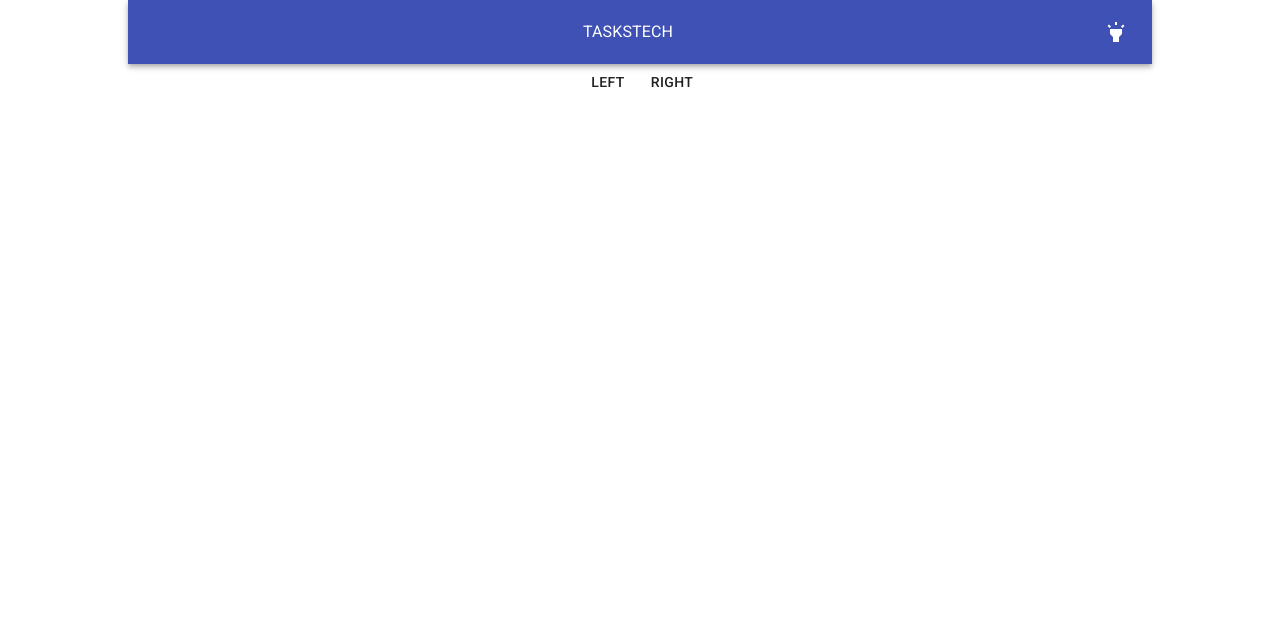
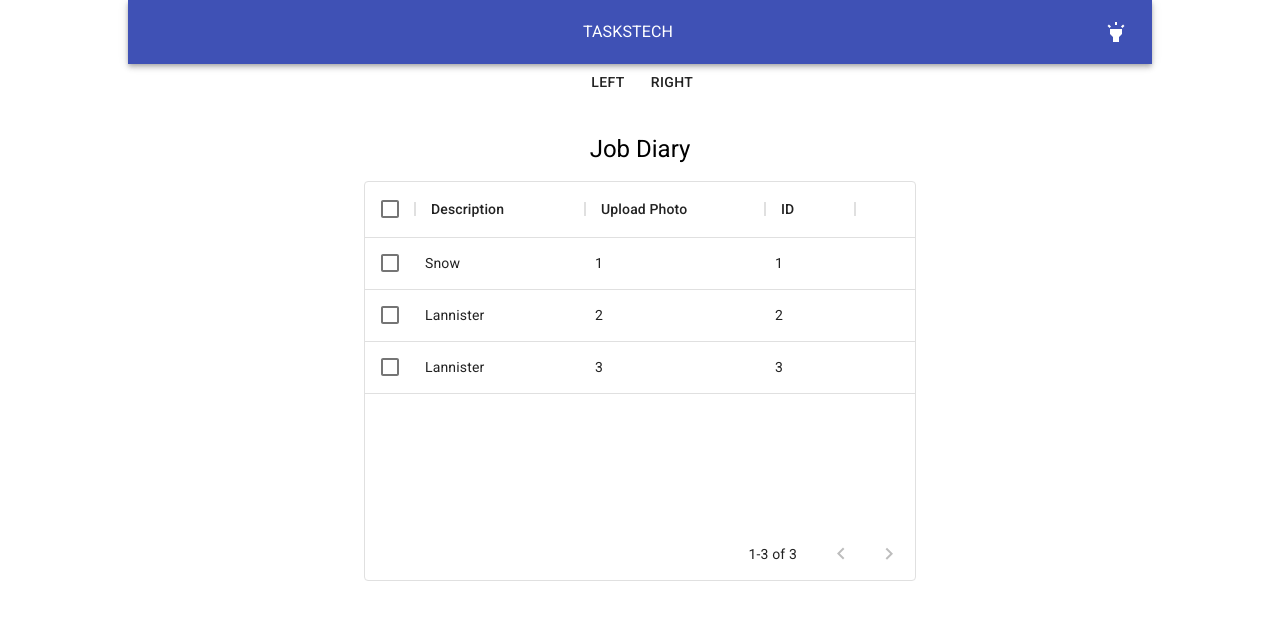
Before and after one commit to tweneboah/taskstech, a React (Create React App) app: page /view/jobs/diary in a window 1280 px wide. Shown: the top 620 px of the page. Built offline with nearby package versions, Linux system fonts and the light colour scheme; sample sign-in values are in the browser's storage.

Commit message:
Implemented job diary ui

```diff
--- a/src/App.js
+++ b/src/App.js
@@ -12,6 +12,7 @@ import RightSideBar from "./components/rightSideBar/RightSideBar";
 import TradieLogin from "./components/Trader/TradieLogin";
 import TradieSignUp from "./components/Trader/TradieSignUp";
 import TradieProfileForm from "./components/Trader/TradieProfileForm";
+import JobDiary from './components/Jobs/JobDiary/JobDiary';
 
 function App() {
   return (
@@ -29,6 +30,7 @@ function App() {
           <Route exact={true} path='/inventory/create' component={NewInventory} />
           <Route exact={true} path='/inventory/list' component={InventoryList} />
           <Route exact path='/tradie/profile' component={TradieProfileForm} />
+          <Route exact path='/view/jobs/diary' component={JobDiary} />
         </Auth>
 
       </Switch>
--- /dev/null
+++ b/src/components/Jobs/JobDiary/JobDiary.js
@@ -0,0 +1,41 @@
+import React from 'react';
+
+import { makeStyles } from '@material-ui/core/styles';
+import Typography from "@material-ui/core/Typography";
+import Container from '@material-ui/core/Container';
+
+import JobDiaryDataTable from '../JobDiary/JobDiaryDataTable';
+
+
+const useStyles = makeStyles((theme) => ({
+  root: {
+    backgroundColor: theme.palette.background.paper,
+    width: 600,
+  },
+  diary: {
+    marginTop: theme.spacing(2),
+    padding: theme.spacing(2),
+    display: "flex",
+    flexDirection: "column",
+
+  },
+}));
+
+export default function JobDiary(props) {
+  const classes = useStyles();
+  console.log(props)
+
+
+  return (
+    <Container maxWidth="lg" className={classes.root}>
+      <div >
+        <Typography component="h1" variant="h5" className={classes.diary}>
+          Job Diary
+        </Typography>
+
+        <JobDiaryDataTable /> {/**/}
+      </div>
+
+    </Container>
+  );
+}
--- /dev/null
+++ b/src/components/Jobs/JobDiary/JobDiaryDataTable.js
@@ -0,0 +1,38 @@
+import * as React from 'react';
+import { DataGrid } from '@material-ui/data-grid';
+
+const diaryColumns = [
+  {
+    field: 'description',
+    headerName: 'Description',
+    width: 170,
+    editable: true,
+  },
+  {
+    field: 'upload_photo',
+    headerName: 'Upload Photo',
+    width: 180,
+    editable: true,
+  },
+  { field: 'job_id', headerName: 'ID', width: 90 },
+];
+
+const diaryRows = [
+  { id: 1, description: 'Snow', upload_photo: "1", job_id: 1 },
+  { id: 2, description: 'Lannister', upload_photo: "2", job_id: 2 },
+  { id: 3, description: 'Lannister', upload_photo: "3", job_id: 3 },
+];
+
+export default function JobDiaryDataTable() {
+  return (
+    <div style={{ height: 400, width: '100%' }}>
+      <DataGrid
+        rows={diaryRows}
+        columns={diaryColumns}
+        pageSize={5}
+        checkboxSelection
+        disableSelectionOnClick
+      />
+    </div>
+  );
+}
--- a/src/components/Jobs/ViewJobs/DataTable.js
+++ b/src/components/Jobs/ViewJobs/DataTable.js
@@ -4,18 +4,61 @@ import Button from '@material-ui/core/Button';
 import MenuBookIcon from '@material-ui/icons/MenuBook';
 import { makeStyles } from '@material-ui/core/styles';
 
+import * as History from 'history';
+export const history = History.createBrowserHistory();
+
 import './viewjobs.css';
-/**/
+
+
+const useStyles = makeStyles((theme) => ({
+  root: {
+    width: '100%',
+  },
+  paper: {
+    width: '100%',
+    marginBottom: theme.spacing(2),
+  },
+  table: {
+    minWidth: 750,
+  },
+  visuallyHidden: {
+    border: 0,
+    clip: 'rect(0 0 0 0)',
+    height: 1,
+    margin: -1,
+    overflow: 'hidden',
+    padding: 0,
+    position: 'absolute',
+    top: 20,
+    width: 1,
+  },
+}));
+
+
+
+
+export default function DataTable(props) {
+  const { jobs, parentCallback } = props;
+
+  const classes = useStyles();
+  const rows = jobs.payload;
+
   const handleClick = (event, cellValues) => {
-  console.log(cellValues.row);
+    const params = {
+      cellValues,
+      isClicked: true
     };
+
+    parentCallback(params);
+  };
+
 
   const renderReactElement = params => {
     return (
       <Button
         variant="contained"
         color="primary"
-      onClick={(event) => {
+        onClick={(event) =>  {
           handleClick(event, params);
         }}
       >
@@ -56,42 +99,13 @@ const columns = [
     },
   ];
 
-const useStyles = makeStyles((theme) => ({
-  root: {
-    width: '100%',
-  },
-  paper: {
-    width: '100%',
-    marginBottom: theme.spacing(2),
-  },
-  table: {
-    minWidth: 750,
-  },
-  visuallyHidden: {
-    border: 0,
-    clip: 'rect(0 0 0 0)',
-    height: 1,
-    margin: -1,
-    overflow: 'hidden',
-    padding: 0,
-    position: 'absolute',
-    top: 20,
-    width: 1,
-  },
-}));
-
-
-export default function DataTable(props) {
-  const { jobs } = props;
-
-  const classes = useStyles();
-  const rows = jobs.payload;
 
   return (
     <div
         className={classes.root}
         style={{ height: 400, width: '100%' }}
       >
+
         <DataGrid
           rows={rows}
           columns={columns}
--- a/src/components/Jobs/ViewJobs/ViewJobs.js
+++ b/src/components/Jobs/ViewJobs/ViewJobs.js
@@ -9,9 +9,11 @@ import Tab from '@material-ui/core/Tab';
 import Typography from '@material-ui/core/Typography';
 import DataTable from './DataTable';
 import Box from '@material-ui/core/Box';
+
 import SimpleBackdrop from '../../Loading/SimpleBackdrop';
 import { useDispatch, useSelector } from 'react-redux';
 import { getAllJobs } from '../../../actions/action';
+import JobDiary from '../JobDiary/JobDiary';
 
 function TabPanel(props) {
     const { children, value, index, ...other } = props;
@@ -57,18 +59,22 @@ export default function FullWidthTabs() {
     const classes = useStyles();
     const theme = useTheme();
     const [value, setValue] = useState(0);
+    const [isClicked, setIsClicked] = useState(false);
+    const [params, setParams] = useState({});
     const { job } = useSelector((state) => state);
 
     const dispatch = useDispatch();
-    //console.log(job)
 
+    const callback = ({ cellValues, isClicked }) => {
+        setIsClicked(isClicked);
+        setParams(cellValues)
+    };
 
     const completedJobs = {
         payload: job.payload.filter(job => {
             return job.job_status.name === 'Completed';
         })
     };
-    /**/
 
 
     const activeJobs = {
@@ -76,7 +82,6 @@ export default function FullWidthTabs() {
             return job.job_status.name === 'In progress';
         })
     };
-    /**/
 
     useEffect(() => {
         dispatch(getAllJobs(job?.loading));
@@ -91,8 +96,13 @@ export default function FullWidthTabs() {
         setValue(index);
     };
 
-    return (
-        <Container maxWidth="lg" className={classes.root}>
+    const renderDataTable = () => {
+        return isClicked === true
+            ? (
+                <JobDiary rows={params} />
+            )
+            : (
+                <React.Fragment>
                     <AppBar position="static" color="default">
                         <Tabs
                             value={value}
@@ -113,21 +123,28 @@ export default function FullWidthTabs() {
                         onChangeIndex={handleChangeIndex}
                     >
                         <TabPanel value={value} index={0} dir={theme.direction} >
-                    <DataTable jobs={job} title='All Jobs' />
+                            <DataTable jobs={job} title='All Jobs' parentCallback={callback} />
                         </TabPanel>
                         <TabPanel value={value} index={1} dir={theme.direction}>
                             <DataTable
                                 jobs={completedJobs}
                                 title='Completed Jobs'
-                    />  {/**/}
+                            />
                         </TabPanel>
                         <TabPanel value={value} index={2} dir={theme.direction}>
                             <DataTable
                                 jobs={activeJobs}
                                 title='Active Jobs'
-                    />  {/**/}
+                            />
                         </TabPanel>
                     </SwipeableViews>
+                </React.Fragment>
+            );
+    };
+
+    return (
+        <Container maxWidth="lg" className={classes.root}>
+            {renderDataTable()}
             <SimpleBackdrop loading={job.loading} />
         </Container>
     );
```
Lines whose indentation alone changed are shown as unchanged.
